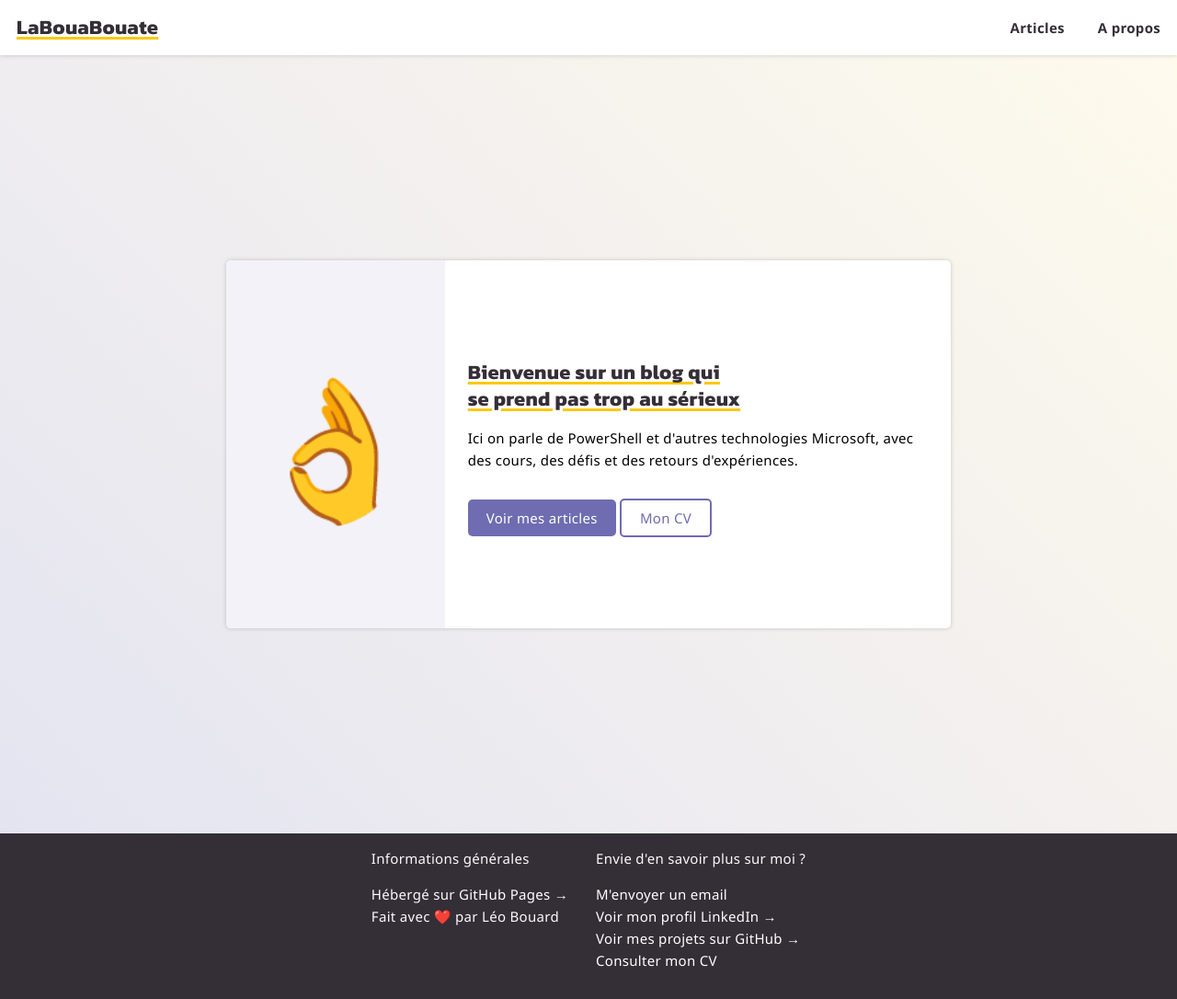
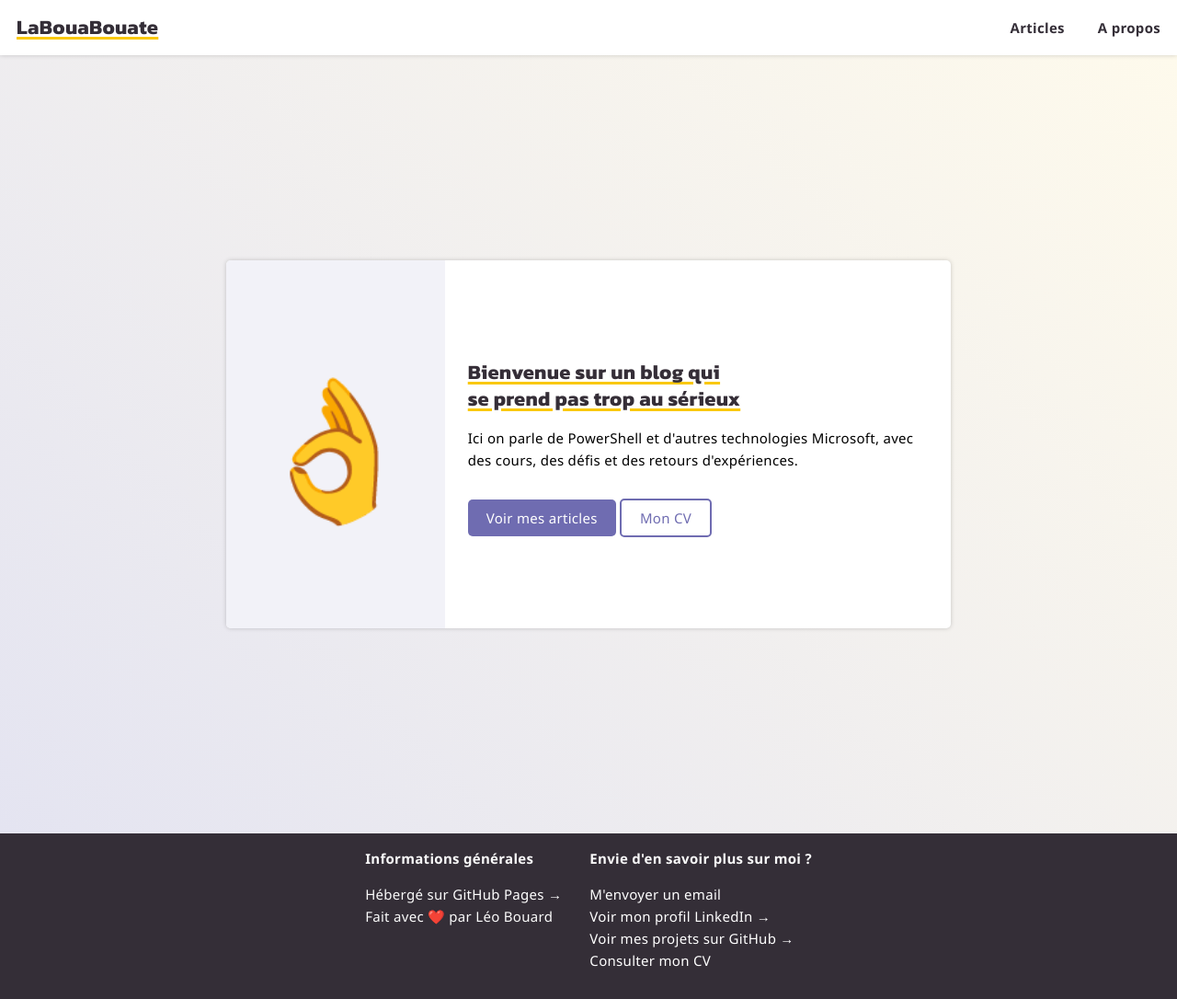
Before and after one commit to leobouard/leobouard.github.io, a Jekyll site: the page built from index.md, in a window 1280 px wide. Shown: the whole page at 92% size. Built offline with Jekyll 4.4.1, drawn with Linux system fonts in a browser that asks for light colours; some web fonts are replaced; our own code applies the rules of GitHub Pages for plain Markdown files.

Commit message:
Update style.scss

```diff
--- a/assets/css/style.scss
+++ b/assets/css/style.scss
@@ -195,6 +195,11 @@ footer {
         padding: 15px;
     }
 
+    span {
+        font-size: 15px;
+        font-weight: bold;
+    }
+
     a {
         color: #fff;
         text-decoration: none;
```
